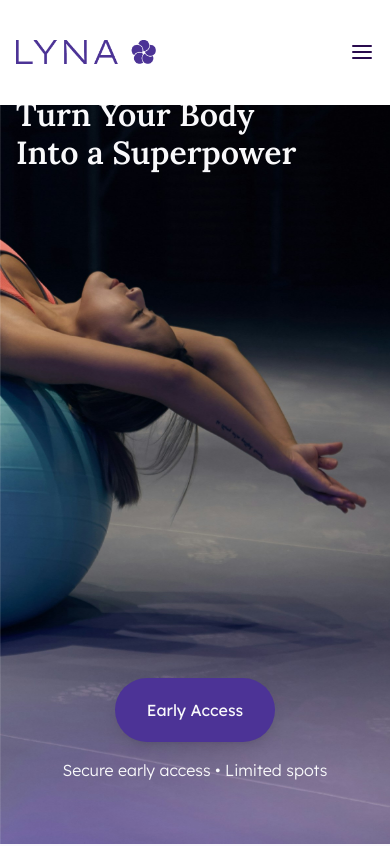
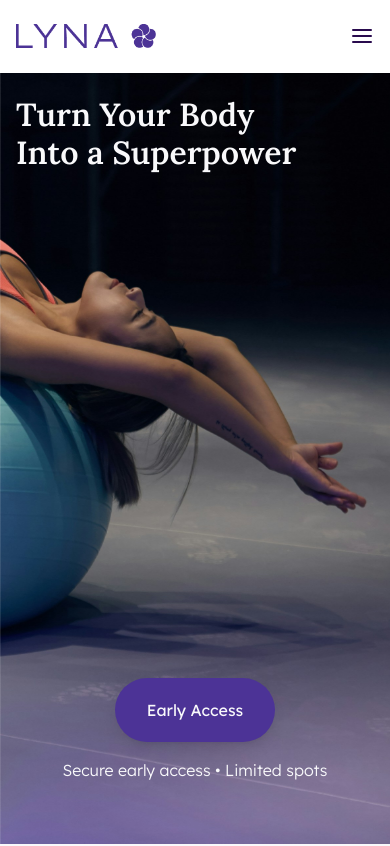
Before and after one commit to LYNA-Cam/lyna-website-v2, a Next.js app: page / in a window 390 px wide. Shown: the top 846 px of the page. Built offline with nearby package versions, Linux system fonts and the light colour scheme.

Commit message:
feat: Add Header component with desktop navigation, animated mobile menu, and scroll-triggered styling.

```diff
--- a/components/layouts/header/Header.tsx
+++ b/components/layouts/header/Header.tsx
@@ -120,9 +120,9 @@ const Header = () => {
         borderBottomColor: isScrolled ? "rgba(233, 226, 231, 1)" : "rgba(233, 226, 231, 0)",
       }}
       transition={{ duration: 0.3, ease: "easeInOut" }}
-      className="fixed w-full top-0 left-0 py-5 h-min z-50 border-b"
+      className="fixed w-full top-0 left-0 py-3 md:py-5 h-min z-50 border-b"
     >
-      <div className="relative container max-w-[1720px] h-[64px] flex justify-between mx-auto px-4">
+      <div className="relative container max-w-[1720px] h-[48px] md:h-[64px] flex justify-between mx-auto px-4">
         <Link
           href="/"
           onClick={(e) => {
```
